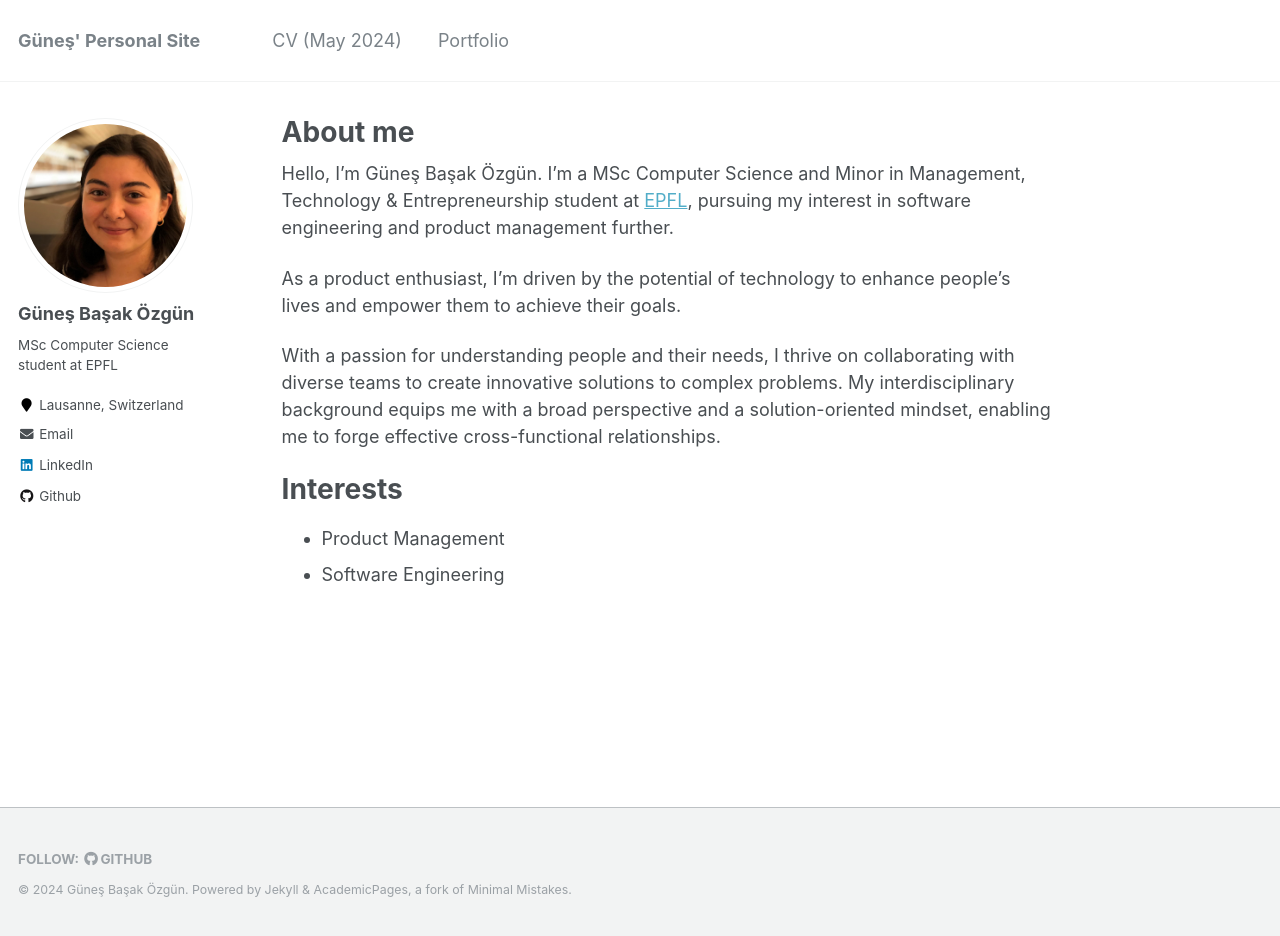
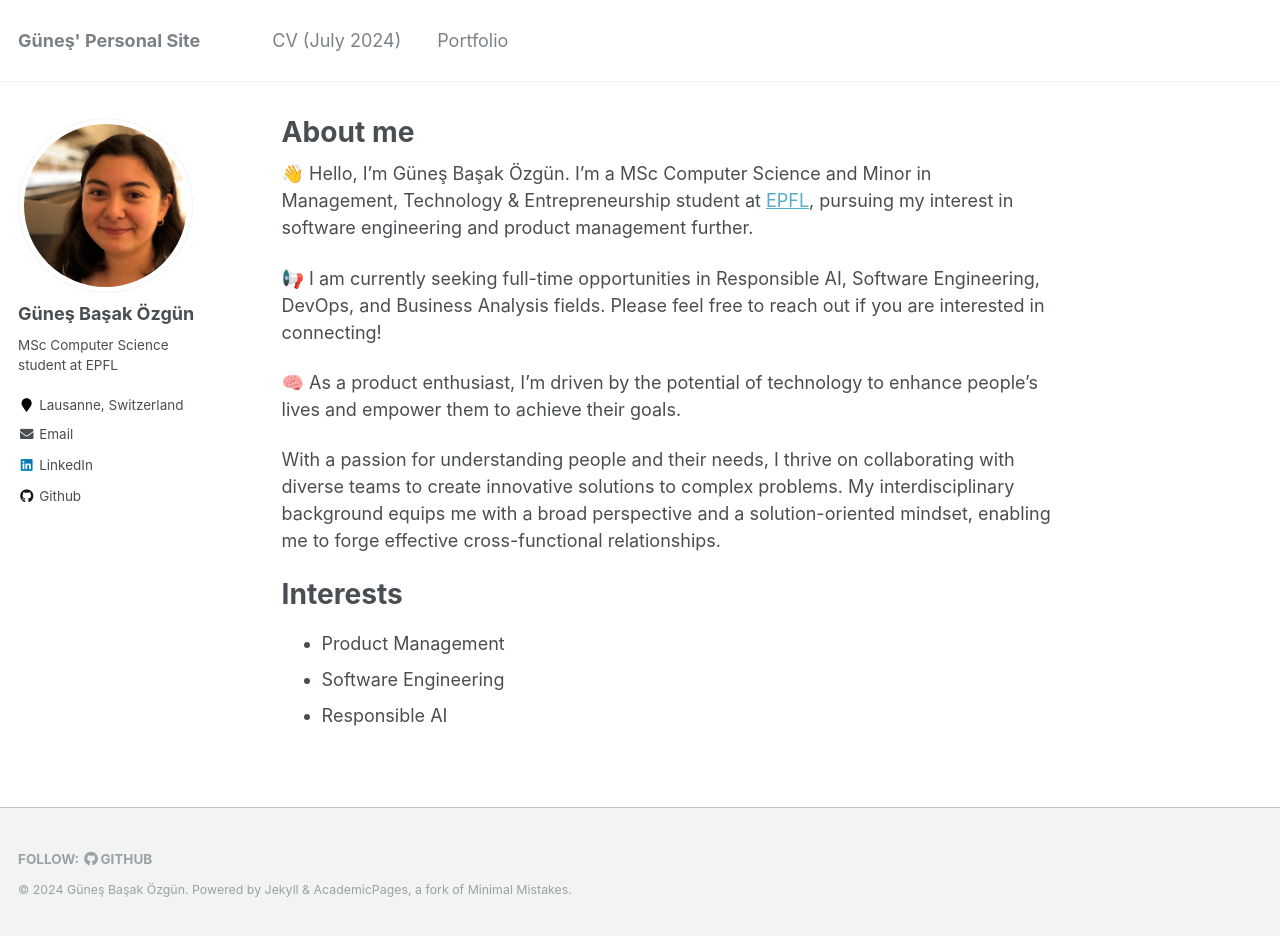
Before and after one commit to gozgun/gozgun.github.io, a Jekyll site: the page built from _pages/about.md, in a window 1280 px wide and 936 px high. Built offline with Jekyll 4.4.1, drawn with Linux system fonts in a browser that asks for light colours.

Commit message:
Update CV (July 2024)

```diff
--- a/_data/navigation.yml
+++ b/_data/navigation.yml
@@ -1,6 +1,6 @@
 # main links links
 main:
-  - title: "CV (May 2024)"
+  - title: "CV (July 2024)"
     url: /files/gunesozgun_cv_2024.pdf
 
   - title: "Portfolio"
--- a/_pages/about.md
+++ b/_pages/about.md
@@ -7,14 +7,17 @@ redirect_from:
   - /about/
   - /about.html
 ---
+👋 Hello, I'm Güneş Başak Özgün. I'm a MSc Computer Science and Minor in Management, Technology & Entrepreneurship student at [EPFL](https://www.epfl.ch/en/), pursuing my interest in software engineering and product management further.
 
-Hello, I'm Güneş Başak Özgün. I'm a MSc Computer Science and Minor in Management, Technology & Entrepreneurship student at [EPFL](https://www.epfl.ch/en/), pursuing my interest in software engineering and product management further.
+📢 I am currently seeking full-time opportunities in Responsible AI, Software Engineering, DevOps, and Business Analysis fields. Please feel free to reach out if you are interested in connecting!
 
-As a product enthusiast, I'm driven by the potential of technology to enhance people's lives and empower them to achieve their goals.
+🧠 As a product enthusiast, I'm driven by the potential of technology to enhance people's lives and empower them to achieve their goals.
 
 With a passion for understanding people and their needs, I thrive on collaborating with diverse teams to create innovative solutions to complex problems. My interdisciplinary background equips me with a broad perspective and a solution-oriented mindset, enabling me to forge effective cross-functional relationships.
 
 Interests
-======
+=========
+
 - Product Management
 - Software Engineering
+- Responsible AI
```
Also changed, not shown: 1 other file.
